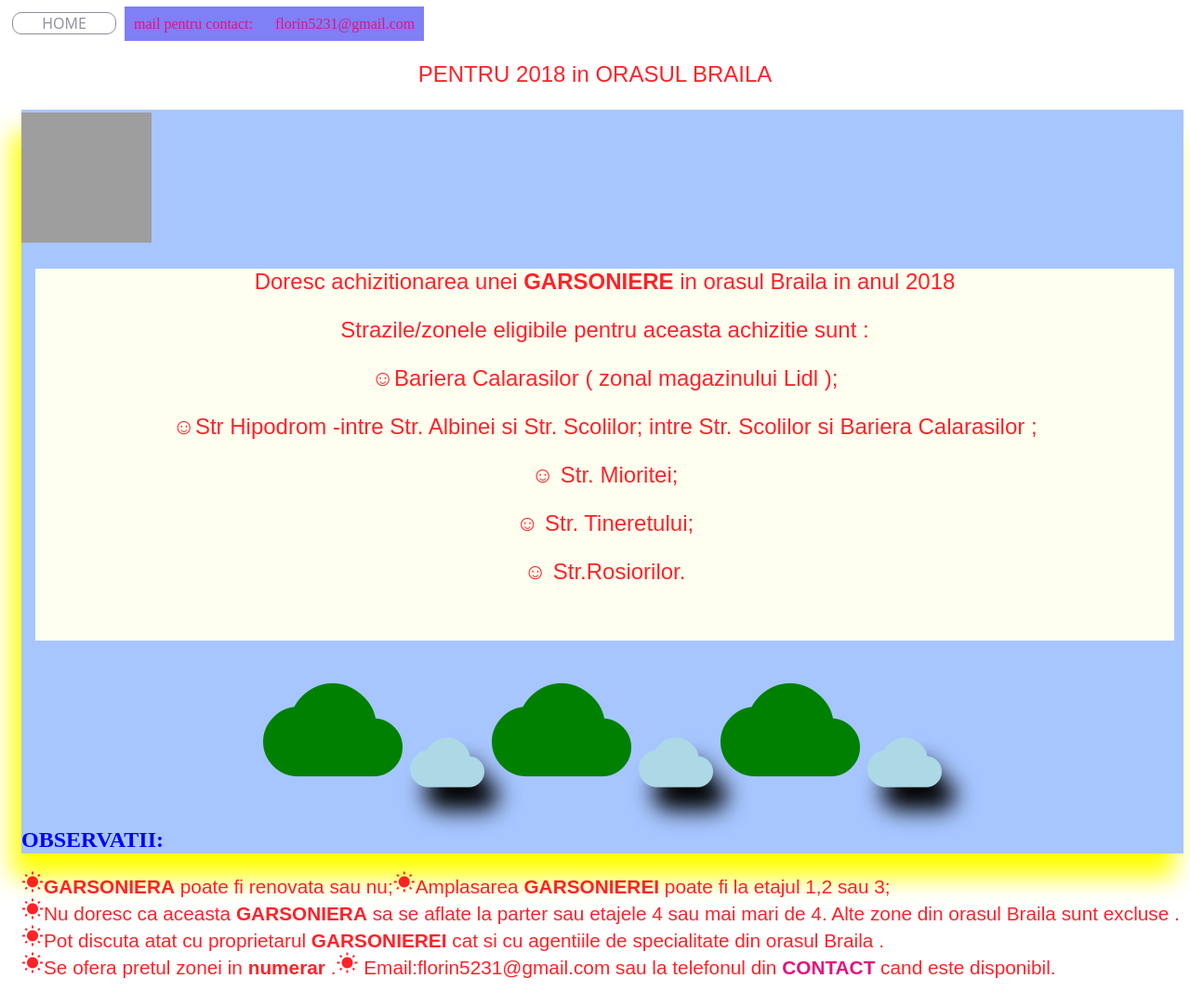
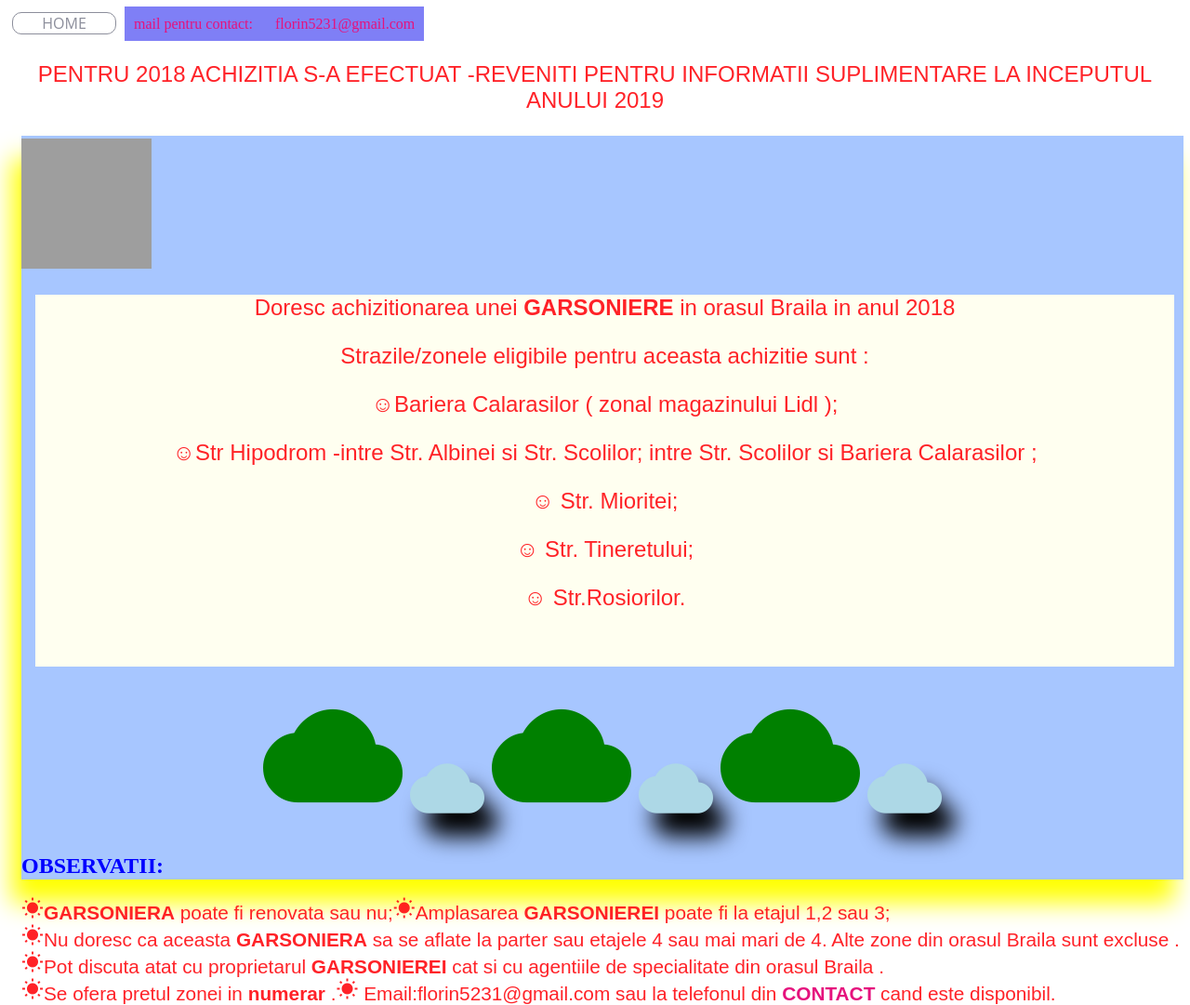
Before and after one commit to vrei-garsoniera/BuySellDisponibila, a plain HTML site: page index.html in a window 1280 px wide. Shown: the whole page at 93% size. Before the commit the page ends 1053 px from the top, so only its background shows below. Drawn offline with Linux system fonts and the light colour scheme; grey boxes are pictures that could not be loaded; some icons are missing.

Commit message:
Update index.html

```diff
--- a/index.html
+++ b/index.html
@@ -105,7 +105,7 @@ a:hover {
 </style>
 </head>
 <body>
-<p> PENTRU 2018 in  ORASUL  BRAILA </p>
+<p> PENTRU 2018  ACHIZITIA S-A EFECTUAT -REVENITI PENTRU INFORMATII SUPLIMENTARE LA INCEPUTUL ANULUI 2019  </p>
 <div id="patrat-unu">
  <img src="http://icons.iconarchive.com/icons/oxygen-icons.org/oxygen/256/Status-script-error-icon.png" style="margin-top:3px" width="140" height="140" alt="Status script error icon" title="Status script error icon">
 <!--BUTON HOME -->
```
